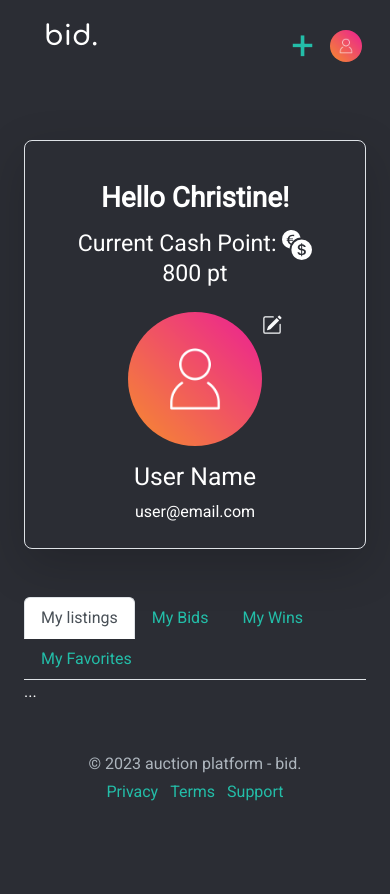
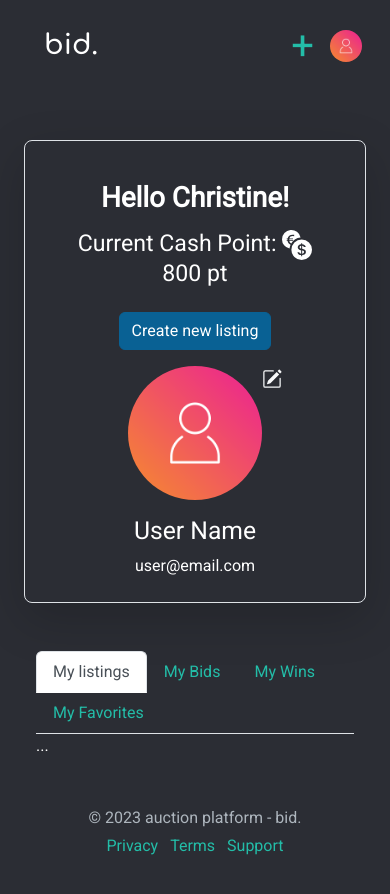
Before and after one commit to MegumiKim/bid., a website: page profile/index.html in a window 390 px wide. Drawn offline with nearby package versions, Linux system fonts and the light colour scheme.

Commit message:
fix styling in profile

```diff
--- a/profile/index.html
+++ b/profile/index.html
@@ -16,8 +16,8 @@
   <body class="container">
     <header class="p-3 mb-3">
       <div>
-        <div class="d-flex justify-content-between">
-          <a href="/" class="logo fs-1 mb-2 mb-lg-0 text-white">
+        <div class="d-flex justify-content-between align-items-center">
+          <a href="/" class="logo fs-1 text-white">
             bid.
           </a>
 
@@ -63,23 +63,23 @@
         </div>
       </div>
     </header>
-    <div class="container">
-      <main class="mx-md-4">
-        <div class="container my-5">
+      <main class="mx-4 mx-md-5">
+        <section class="my-5">
           <div
             class="row p-4 align-items-center rounded-3 border shadow-lg"
           >
-            <div class="col-lg-7 p-3 p-lg-5 pt-lg-3 pe-lg-0 text-center">
+            <div class="col-sm-7 p-3 p-lg-5 pt-lg-3 pe-lg-0 text-center">
               <h1 class="fw-bold mb-3">Hello Christine!</h1>
               <h3>Current Cash Point: <svg xmlns="http://www.w3.org/2000/svg" width="30" height="30" fill="currentColor" class="bi bi-currency-exchange" viewBox="0 0 16 16">
                 <path d="M0 5a5.002 5.002 0 0 0 4.027 4.905 6.46 6.46 0 0 1 .544-2.073C3.695 7.536 3.132 6.864 3 5.91h-.5v-.426h.466V5.05c0-.046 0-.093.004-.135H2.5v-.427h.511C3.236 3.24 4.213 2.5 5.681 2.5c.316 0 .59.031.819.085v.733a3.46 3.46 0 0 0-.815-.082c-.919 0-1.538.466-1.734 1.252h1.917v.427h-1.98c-.003.046-.003.097-.003.147v.422h1.983v.427H3.93c.118.602.468 1.03 1.005 1.229a6.5 6.5 0 0 1 4.97-3.113A5.002 5.002 0 0 0 0 5zm16 5.5a5.5 5.5 0 1 1-11 0 5.5 5.5 0 0 1 11 0zm-7.75 1.322c.069.835.746 1.485 1.964 1.562V14h.54v-.62c1.259-.086 1.996-.74 1.996-1.69 0-.865-.563-1.31-1.57-1.54l-.426-.1V8.374c.54.06.884.347.966.745h.948c-.07-.804-.779-1.433-1.914-1.502V7h-.54v.629c-1.076.103-1.808.732-1.808 1.622 0 .787.544 1.288 1.45 1.493l.358.085v1.78c-.554-.08-.92-.376-1.003-.787H8.25zm1.96-1.895c-.532-.12-.82-.364-.82-.732 0-.41.311-.719.824-.809v1.54h-.005zm.622 1.044c.645.145.943.38.943.796 0 .474-.37.8-1.02.86v-1.674l.077.018z"/>
 
               </svg>
               800 pt</h3>
+
+              <button class="btn btn-primary mt-3">Create new listing</button>
             </div>
-            <div class="col-lg-4">
+            <div class="col-sm-4">
               <div class="mx-auto mb-3 col-6 col-lg-12 position-relative">
-
                 <img
                   class="rounded-circle d-block mx-auto img-fluid "
                   max-width="100%"
@@ -100,7 +100,7 @@
               <p class="fw-normal text-center mb-0">user@email.com</p>
             </div>
           </div>
-        </div>
+        </section>
 
 
         <section id="my-items">
@@ -242,6 +242,6 @@
           <li class="list-inline-item"><a href="#">Support</a></li>
         </ul>
       </footer>
-    </div>
+
   </body>
 </html>
```
